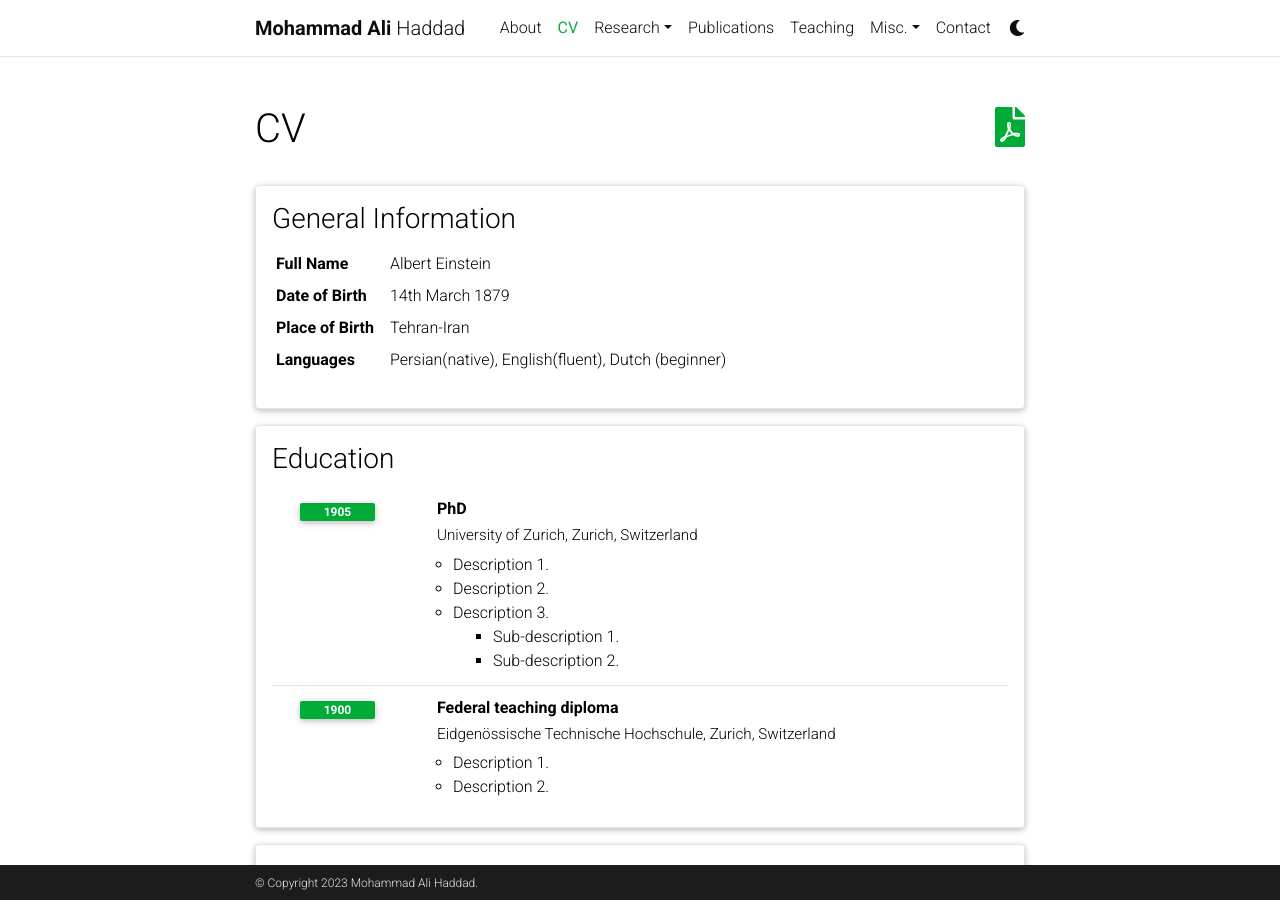
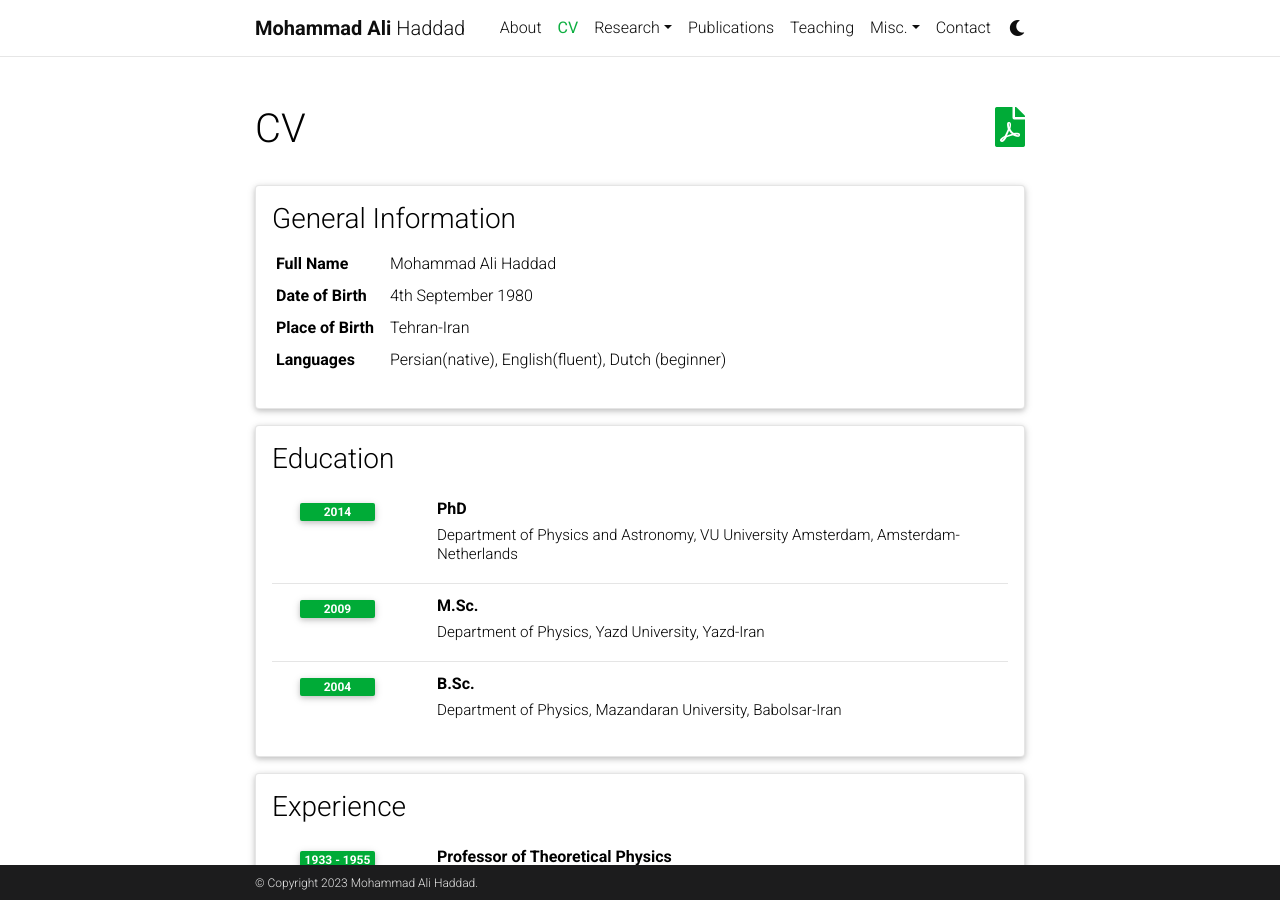
Before and after one commit to ma-haddad/ma-haddad.github.io, a Jekyll site: the page built from _pages/cv.md, in a window 1280 px wide and 900 px high. Built offline with Jekyll 4.4.1, drawn with Linux system fonts in a browser that asks for light colours; comment, search, counter and statistics services are not loaded; a style sheet for code colours, icons or effects is not loaded.

Commit message:
Update cv.yml

```diff
--- a/_data/cv.yml
+++ b/_data/cv.yml
@@ -2,9 +2,9 @@
   type: map
   contents:
     - name: Full Name
-      value: Albert Einstein
+      value: Mohammad Ali Haddad
     - name: Date of Birth
-      value: 14th March 1879
+      value: 4th September 1980
     - name: Place of Birth
       value: Tehran-Iran
     - name: Languages
@@ -14,21 +14,14 @@
   type: time_table
   contents:
     - title: PhD
-      institution: University of Zurich, Zurich, Switzerland
-      year: 1905
-      description:
-        - Description 1.
-        - Description 2.
-        - title: Description 3.
-          contents:
-            - Sub-description 1.
-            - Sub-description 2.
-    - title: Federal teaching diploma
-      institution: Eidgenössische Technische Hochschule, Zurich, Switzerland
-      year: 1900
-      description:
-        - Description 1.
-        - Description 2.
+      institution: Department of Physics and Astronomy, VU University Amsterdam, Amsterdam-Netherlands
+      year: 2014
+    - title: M.Sc.
+      institution: Department of Physics, Yazd University, Yazd-Iran
+      year: 2009
+    - title: B.Sc.
+      institution: Department of Physics, Mazandaran University, Babolsar-Iran
+      year: 2004
 
 - title: Experience
   type: time_table
```
